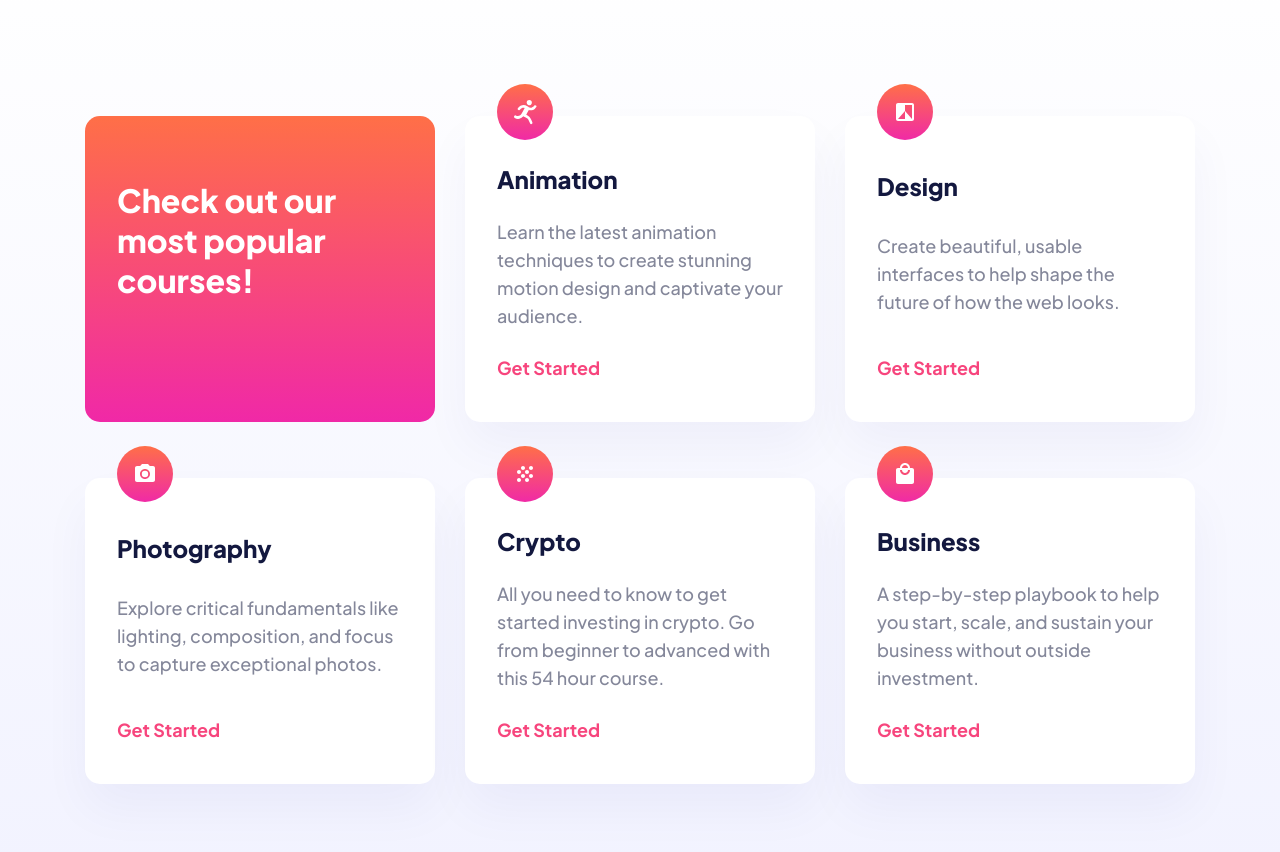
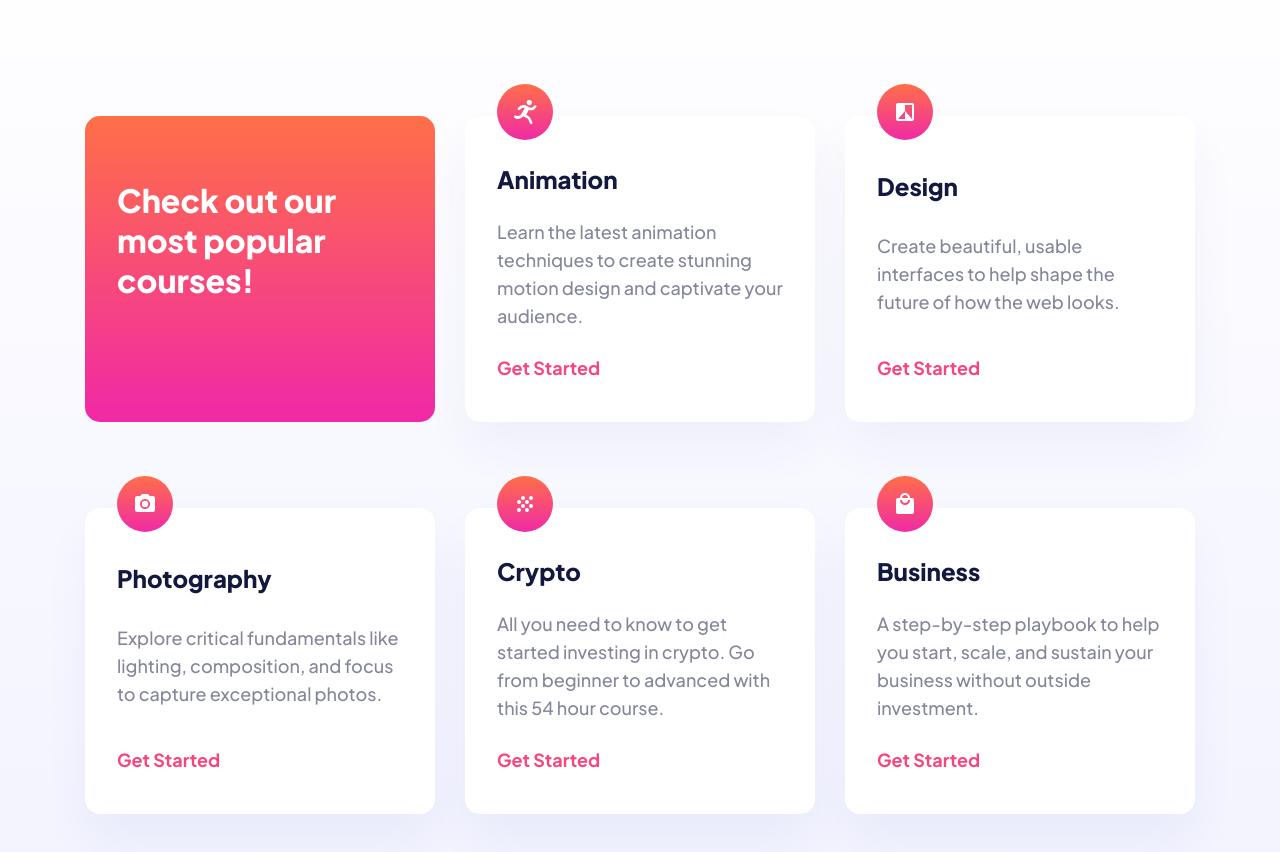
Before and after one commit to Randall3475/skilled-e-learning-landing-page, a React (Vite) app: page / in a window 1280 px wide. Shown: the part 704-1556 px from the top of the page. Built offline with nearby package versions, Linux system fonts and the light colour scheme.

Commit message:
Update Features.tsx

```diff
--- a/src/components/Features.tsx
+++ b/src/components/Features.tsx
@@ -2,7 +2,7 @@ export default function Features() {
   return (
     <>
       <section className="features-background desktop:pb-[232px] desktop:pt-[183px] tablet:pb-[86px] desktop:px-4 tablet:px-[39px] tablet:pt-[200px] px-4 pb-[80px]">
-        <div className="container mx-auto desktop:gap-x-[30px] desktop:gap-y-[56px] tablet:gap-y-16 tablet:gap-x-[10px] grid desktop:grid-cols-3 tablet:grid-cols-2 gap-y-16">
+        <div className="container mx-auto desktop:gap-x-[30px] desktop:gap-y-[86px] tablet:gap-y-16 tablet:gap-x-[10px] grid desktop:grid-cols-3 tablet:grid-cols-2 gap-y-16">
           <div className="bg-gradient-to-b from-pr-gradient-first to-pr-gradient-second rounded-[15px]">
             <h2 className="font-extrabold text-[32px] leading-[40px] text-white tablet:px-8 tablet:pt-16 px-[28px] pt-[24px] pb-[32px]">
               Check out our most popular courses!
```
